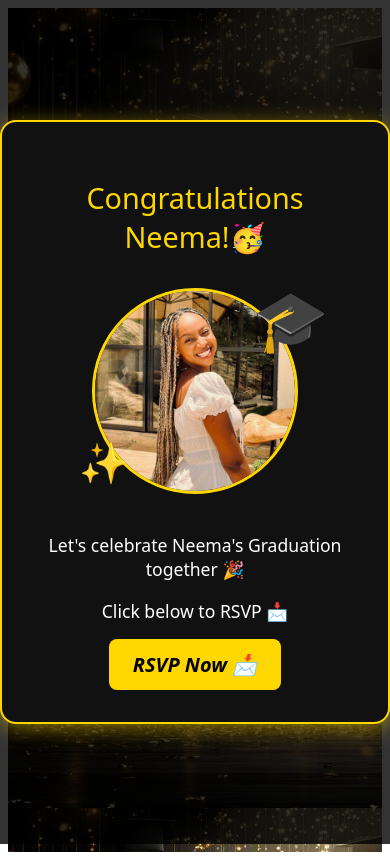
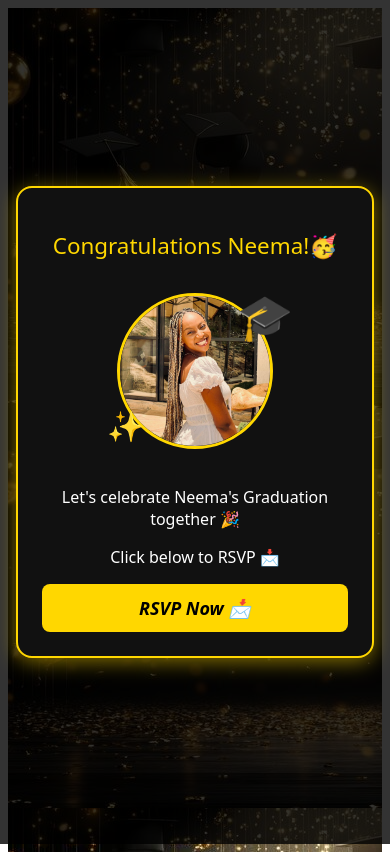
Before and after one commit to AndrewNugi/rsvp-frontend, an Angular app: page /rsvp in a window 390 px wide. Built offline with nearby package versions, Linux system fonts and the light colour scheme; no server answers; a web font is replaced by a local one; what ag-grid-angular would draw is missing.

Commit message:
Add mobile responsive styles for popup in RSVP form

```diff
--- a/src/app/rsvp-form/rsvp-form.component.css
+++ b/src/app/rsvp-form/rsvp-form.component.css
@@ -563,3 +563,43 @@ h3 {
         width: 100%;
     }
 }
+
+/* Mobile Responsive Popup Styles - Add this to your existing CSS */
+@media (max-width: 768px) {
+    .popup-content {
+        max-width: 90%;
+        width: 90%;
+        padding: 1.5rem;
+        margin: 1rem;
+    }
+
+    .popup-content h2 {
+        font-size: 1.4rem;
+    }
+
+    .popup-content p {
+        font-size: 1rem;
+    }
+
+    .image-container img {
+        width: 150px;
+        height: 150px;
+    }
+
+    .image-container::before {
+        font-size: 45px;
+        top: -8px;
+        right: -20px;
+    }
+
+    .image-container::after {
+        font-size: 30px;
+        bottom: 8px;
+        left: -10px;
+    }
+
+    .popup-button {
+        width: 100%;
+        font-size: 18px;
+    }
+}
```
